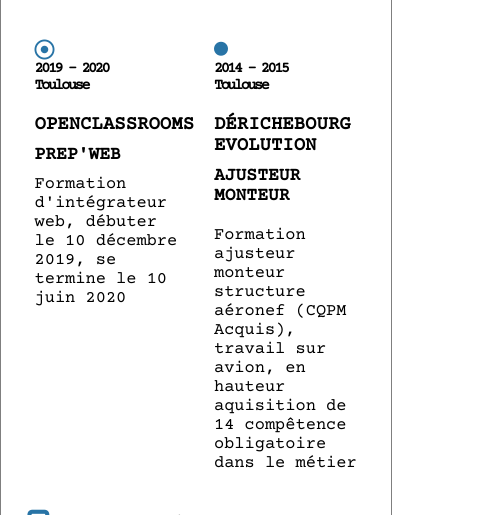
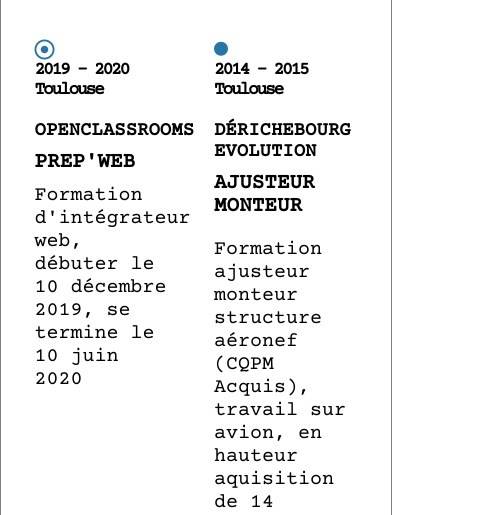
Before and after one commit to Y-parede-dev/OC-Projet-2, a plain HTML site: page index.html in a window 390 px wide. Shown: the part 265-780 px from the top of the page, 482 px wide, since content can reach past the window. Drawn offline with nearby package versions, Linux system fonts and the light colour scheme.

Commit message:
Adjust to font-seize

```diff
--- a/css/_aside.scss
+++ b/css/_aside.scss
@@ -213,6 +213,7 @@
 @media all and (max-width: 750px) {
     .titres_aside {
         margin: 50px 0;
+        font-size: 35px;
     }
     .contact_titre_info, .contact_info {
         font-size: 20px;
--- a/css/_section.scss
+++ b/css/_section.scss
@@ -494,7 +494,7 @@
 		font-size: 35px;
 	}
 	p{
-		font-size: 17px;
+		font-size: 20px;
 	}
     .right_side {
 		margin: 0 4%;
@@ -518,7 +518,7 @@
 		}
 			.formation_date {
 				font-weight: bolder;
-				font-size: 15px;
+				font-size: 18px;
 				margin:0px 0 20px;
 			}
 			.societe {
@@ -529,13 +529,13 @@
 			.poste {
 				margin: 0;
 				text-transform: uppercase;
-				font-size: 18px;
+				font-size: 21px;
 				text-decoration: none;
 				font-weight: bolder;
 			}
 			.fonction {
 				margin: 10px 0 50px 0;
-				font-size: 17px;
+				font-size: 20px;
 			}
 				.fonction_bis {
 					margin: 20px 0 0;
```
Also changed, not shown: css/style.css, 1 other file.
